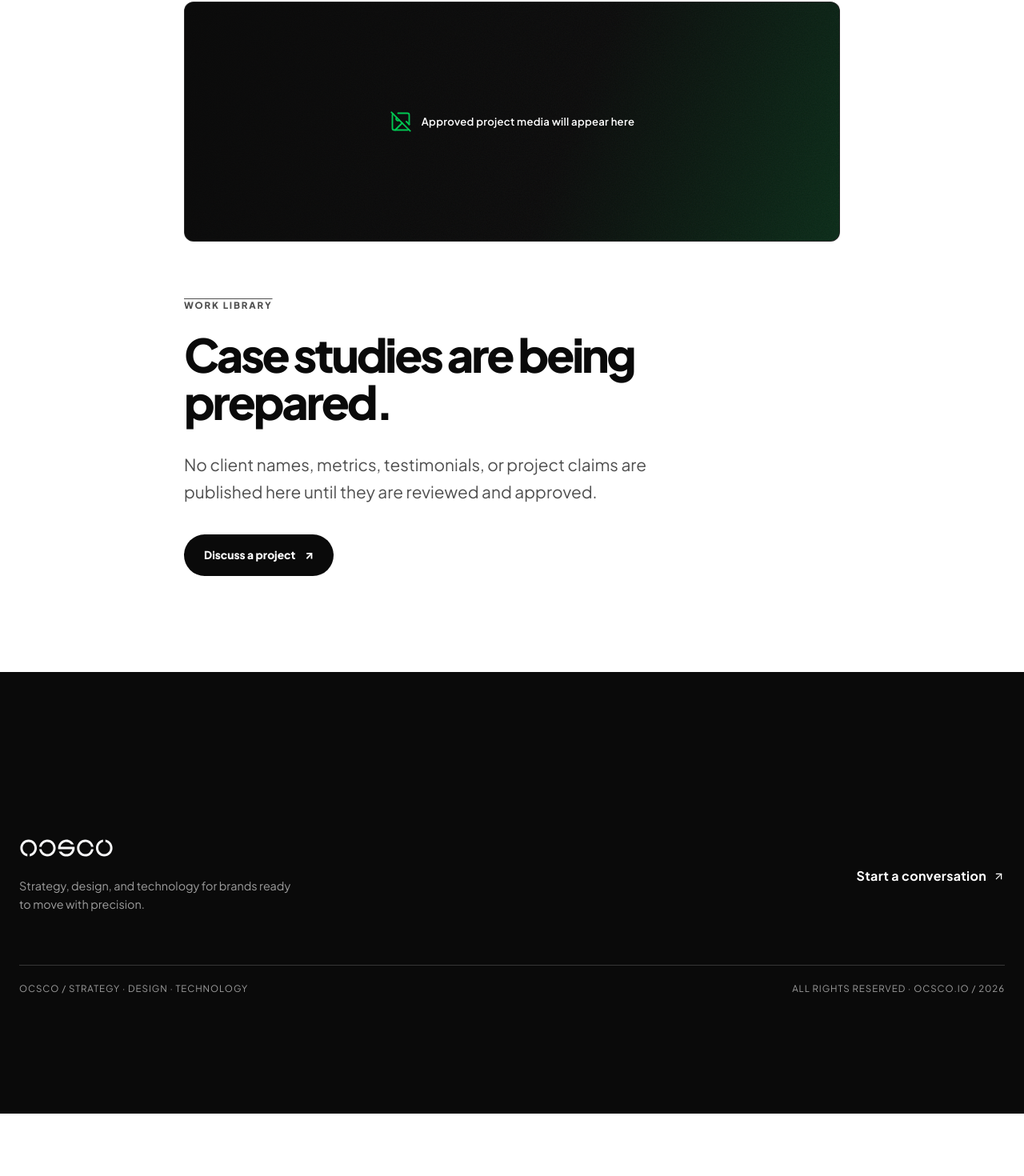
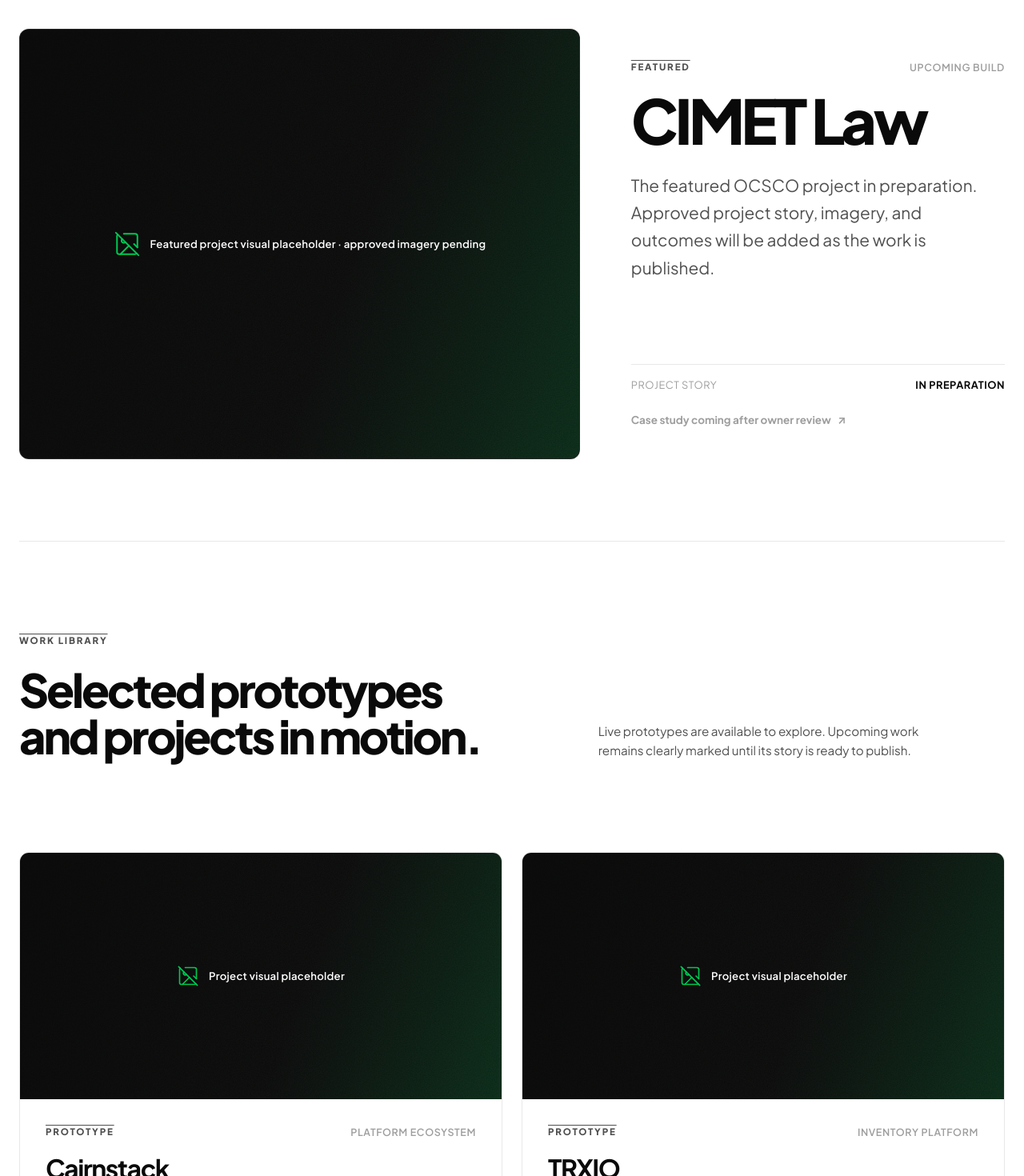
Before and after one commit to ocscolabs-platform/crimson, a Next.js app: page /work in a window 1280 px wide. Shown: the part 833-2303 px from the top of the page at 80% size. Before the commit the page ends 2225 px from the top, so only its background shows below. Built offline with nearby package versions, Linux system fonts and the light colour scheme.

Commit message:
add work portfolio preview

```diff
--- a/src/app/globals.css
+++ b/src/app/globals.css
@@ -167,6 +167,33 @@
 .route-placeholder .route-copy { margin: 32px 0 36px; }
 .route-placeholder h2 + .button { margin-top: 40px; }
 .route-placeholder .text-link { margin-top: 36px; color: var(--ink); }
+.work-library { display: grid; gap: clamp(72px, 9vw, 128px); }
+.work-featured { display: grid; grid-template-columns: minmax(0, 1.2fr) minmax(280px, .8fr); gap: clamp(32px, 5vw, 72px); padding-bottom: clamp(64px, 8vw, 112px); border-bottom: 1px solid var(--border); }
+.work-featured-media { min-height: clamp(360px, 42vw, 620px); margin: 0; }
+.work-featured-copy { display: flex; flex-direction: column; justify-content: space-between; gap: 48px; padding: clamp(16px, 3vw, 40px) 0; }
+.work-featured-copy h2 { max-width: 620px; margin: 18px 0 0; font-size: clamp(2.8rem, 6vw, 6rem); letter-spacing: -.06em; line-height: .98; }
+.work-featured-description { max-width: 480px; margin: 28px 0 0; color: var(--copy); font-size: clamp(1.05rem, 1.8vw, 1.3rem); line-height: 1.65; }
+.work-card-top { display: flex; align-items: center; justify-content: space-between; flex-wrap: wrap; gap: 16px; }
+.work-card-top .overline { margin: 0; }
+.work-card-category { color: var(--muted); font-size: .78rem; font-weight: 600; letter-spacing: .05em; text-transform: uppercase; }
+.work-featured-footer { display: grid; gap: 24px; }
+.work-meta { display: flex; justify-content: space-between; gap: 24px; border-top: 1px solid var(--border); padding-top: 16px; color: var(--muted); font-size: .8rem; letter-spacing: .04em; text-transform: uppercase; }
+.work-meta strong { color: var(--ink); font-weight: 700; }
+.work-card-link { display: inline-flex; align-items: center; gap: 8px; color: var(--ink); font-size: .84rem; font-weight: 700; text-decoration: none; }
+.work-card-link:hover { color: var(--green); }
+.work-card-link-muted { color: var(--muted); }
+.work-card-link-muted:hover { color: var(--muted); }
+.work-library-heading { display: grid; grid-template-columns: minmax(0, 1.1fr) minmax(260px, .9fr); gap: clamp(32px, 8vw, 128px); align-items: end; }
+.work-library-heading h2 { max-width: 700px; margin: 18px 0 0; font-size: clamp(2.3rem, 4.5vw, 4.5rem); letter-spacing: -.055em; line-height: 1.02; }
+.work-library-heading .section-note { max-width: 420px; margin: 0; }
+.work-grid { display: grid; grid-template-columns: repeat(2, minmax(0, 1fr)); gap: 24px; }
+.work-card { display: grid; overflow: hidden; border: 1px solid var(--border); border-radius: 12px; background: var(--white); }
+.work-card-media { min-height: clamp(220px, 24vw, 340px); margin: 0; border: 0; border-radius: 0; }
+.work-card-content { display: grid; gap: 20px; padding: 32px; }
+.work-card-content h3 { margin: 0; font-size: clamp(1.6rem, 2.5vw, 2.4rem); letter-spacing: -.045em; line-height: 1.05; }
+.work-card-content > p { max-width: 480px; margin: 0; color: var(--copy); font-size: 1rem; line-height: 1.65; }
+.work-library-cta { display: flex; align-items: center; justify-content: space-between; gap: 32px; border-top: 1px solid var(--border); padding-top: 32px; }
+.work-library-cta .route-copy { margin: 0; }
 .contact-form-layout { display: grid; grid-template-columns: minmax(0, .8fr) minmax(0, 1.2fr); gap: clamp(48px, 8vw, 128px); align-items: start; }
 .contact-form-intro h2 { max-width: 620px; margin: 0; font-size: clamp(2.2rem, 4.5vw, 4.5rem); letter-spacing: -.055em; line-height: 1.02; }
 .contact-form-intro .route-copy { margin: 28px 0 0; }
@@ -204,6 +231,12 @@
   .capability-grid { grid-template-columns: repeat(2, 1fr); gap: var(--grid-gap); }
   .capability-card-wide { grid-column: span 2; }
   .route-grid { grid-template-columns: repeat(2, 1fr); gap: var(--grid-gap); }
+  .work-featured { grid-template-columns: 1fr; gap: 32px; padding-bottom: 64px; }
+  .work-featured-media { min-height: 360px; }
+  .work-featured-copy { gap: 48px; padding: 0; }
+  .work-library-heading { grid-template-columns: 1fr; gap: 32px; }
+  .work-grid { grid-template-columns: 1fr; }
+  .work-library-cta { align-items: start; flex-direction: column; }
   .route-detail-grid { grid-template-columns: 1fr; gap: 52px; }
   .service-detail-layout { gap: 56px; }
   .service-detail-grid { gap: 48px; }
@@ -221,6 +254,8 @@
   .capability-card-wide { grid-column: auto; }
   .capability-card { min-height: 330px; }
   .route-grid { grid-template-columns: 1fr; }
+  .work-featured-media { min-height: 280px; }
+  .work-card-content { padding: 24px; }
   .form-field-grid { grid-template-columns: 1fr; gap: 20px; }
   .footer-layout { gap: 44px; padding-top: 64px; }
   .footer-top { grid-template-columns: 1fr; gap: 32px; }
--- a/src/app/work/page.tsx
+++ b/src/app/work/page.tsx
@@ -2,29 +2,87 @@
 import Link from "next/link";
 import { ImageOff } from "lucide-react";
 import { RouteShell } from "@/components/route-shell";
+import { workProjects } from "@/lib/work-content";
 
 export const metadata: Metadata = {
   title: "Work",
-  description: "Selected OCSCO work and case studies will be published here as they are approved.",
+  description: "A preview of OCSCO prototypes and selected projects in preparation.",
 };
 
 export default function WorkPage() {
+  const featuredProject = workProjects.find((project) => project.featured) ?? workProjects[0];
+  const supportingProjects = workProjects.filter((project) => project.slug !== featuredProject.slug);
+
   return (
     <RouteShell
       eyebrow="Proof of work"
       title="The work deserves the space to speak for itself."
-      intro="Selected projects and case studies will be added as facts, outcomes, media, and publication permissions are approved."
+      intro="A preview of live prototypes and upcoming projects. Full case studies will be added as facts, outcomes, media, and publication permissions are approved."
     >
       <section className="section-light route-section">
-        <div className="shell route-placeholder">
-          <div className="media-placeholder" aria-label="Portfolio media placeholder">
-            <ImageOff aria-hidden="true" size={28} strokeWidth={1.6} />
-            <span>Approved project media will appear here</span>
+        <div className="shell work-library">
+          <article className="work-featured">
+            <div className="media-placeholder work-featured-media" role="img" aria-label={`${featuredProject.name} project visual placeholder`}>
+              <ImageOff aria-hidden="true" size={34} strokeWidth={1.4} />
+              <span>Featured project visual placeholder · approved imagery pending</span>
+            </div>
+            <div className="work-featured-copy">
+              <div>
+                <div className="work-card-top">
+                  <p className="overline">{featuredProject.status}</p>
+                  <span className="work-card-category">{featuredProject.category}</span>
+                </div>
+                <h2>{featuredProject.name}</h2>
+                <p className="work-featured-description">{featuredProject.description}</p>
+              </div>
+              <div className="work-featured-footer">
+                <div className="work-meta" aria-label="Featured project status">
+                  <span>Project story</span>
+                  <strong>In preparation</strong>
+                </div>
+                <span className="work-card-link work-card-link-muted">Case study coming after owner review <span aria-hidden="true">↗</span></span>
+              </div>
+            </div>
+          </article>
+
+          <div className="work-library-heading">
+            <div>
+              <p className="overline">Work library</p>
+              <h2>Selected prototypes and projects in motion.</h2>
+            </div>
+            <p className="section-note">Live prototypes are available to explore. Upcoming work remains clearly marked until its story is ready to publish.</p>
           </div>
-          <p className="overline">Work library</p>
-          <h2>Case studies are being prepared.</h2>
-          <p className="route-copy">No client names, metrics, testimonials, or project claims are published here until they are reviewed and approved.</p>
-          <Link className="button button-dark" href="/contact">Discuss a project <span aria-hidden="true">↗</span></Link>
+
+          <div className="work-grid">
+            {supportingProjects.map((project) => (
+              <article className="work-card" key={project.slug}>
+                <div className="media-placeholder work-card-media" role="img" aria-label={`${project.name} project visual placeholder`}>
+                  <ImageOff aria-hidden="true" size={28} strokeWidth={1.4} />
+                  <span>Project visual placeholder</span>
+                </div>
+                <div className="work-card-content">
+                  <div className="work-card-top">
+                    <p className="overline">{project.status}</p>
+                    <span className="work-card-category">{project.category}</span>
+                  </div>
+                  <h3>{project.name}</h3>
+                  <p>{project.description}</p>
+                  {project.href ? (
+                    <a className="work-card-link" href={project.href} target="_blank" rel="noreferrer">
+                      View prototype <span aria-hidden="true">↗</span>
+                    </a>
+                  ) : (
+                    <span className="work-card-link work-card-link-muted">Project preview in preparation <span aria-hidden="true">↗</span></span>
+                  )}
+                </div>
+              </article>
+            ))}
+          </div>
+
+          <div className="work-library-cta">
+            <p className="route-copy">No client names, metrics, testimonials, or project claims are published here until they are reviewed and approved.</p>
+            <Link className="button button-dark" href="/contact">Discuss a project <span aria-hidden="true">↗</span></Link>
+          </div>
         </div>
       </section>
     </RouteShell>
--- /dev/null
+++ b/src/lib/work-content.ts
@@ -0,0 +1,51 @@
+export type WorkProject = {
+  slug: string;
+  name: string;
+  status: "Featured" | "Prototype" | "Upcoming";
+  category: string;
+  description: string;
+  href?: string;
+  featured?: boolean;
+};
+
+export const workProjects: WorkProject[] = [
+  {
+    slug: "cimet-law",
+    name: "CIMET Law",
+    status: "Featured",
+    category: "Upcoming build",
+    description: "The featured OCSCO project in preparation. Approved project story, imagery, and outcomes will be added as the work is published.",
+    featured: true,
+  },
+  {
+    slug: "cairnstack",
+    name: "Cairnstack",
+    status: "Prototype",
+    category: "Platform ecosystem",
+    description: "A live prototype exploring a software ecosystem for traceability and operational visibility.",
+    href: "https://cairnstack.netlify.app/",
+  },
+  {
+    slug: "trxio",
+    name: "TRXIO",
+    status: "Prototype",
+    category: "Inventory platform",
+    description: "A live prototype exploring calm, exact inventory operations and item-level visibility.",
+    href: "https://css-trxio.netlify.app/",
+  },
+  {
+    slug: "toofarts",
+    name: "TooFarts",
+    status: "Prototype",
+    category: "Commerce experience",
+    description: "A live commerce prototype for a distinctive product and content experience.",
+    href: "https://toofarts-web.vercel.app/",
+  },
+  {
+    slug: "membership-portal",
+    name: "Membership portal",
+    status: "Upcoming",
+    category: "Web application",
+    description: "An upcoming membership experience. Final scope, content, and approved outcomes will be added during the build.",
+  },
+];
```
Also changed, not shown: 1 other file (tests, documents, lock files or other folders).
